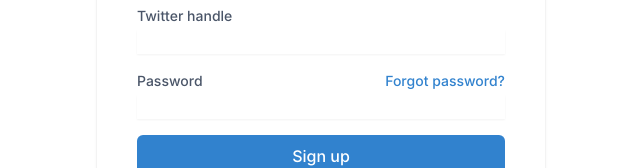
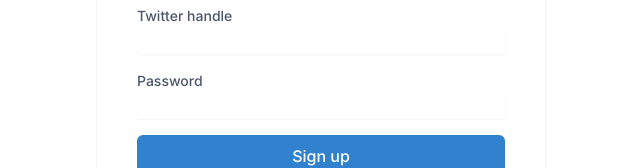
Before and after one commit to abeidahmed/twitter-clone, a React (Create React App) app in the folder client/: page /signup in a window 1280 px wide. Shown: the part 344-512 px from the top of the page, without its empty margins (319-959 px from the left). Built offline with nearby package versions, Linux system fonts and the light colour scheme; what @tailwindcss/ui would draw is missing.

Commit message:
remove forgot password link from signup page

```diff
--- a/client/src/pages/signup.js
+++ b/client/src/pages/signup.js
@@ -68,7 +68,6 @@ export default function Signup() {
               type="password"
               error={error}
               errorType="password"
-              extraLink={{ to: '/', name: 'Forgot password?' }}
               value={password}
               onChange={(e) => setPassword(e.target.value)}
             />
```
